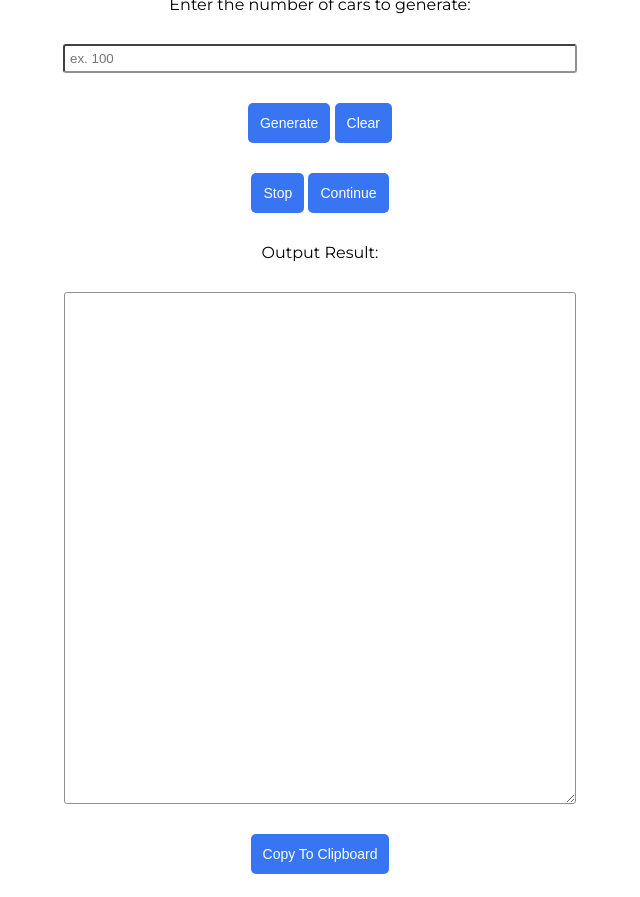
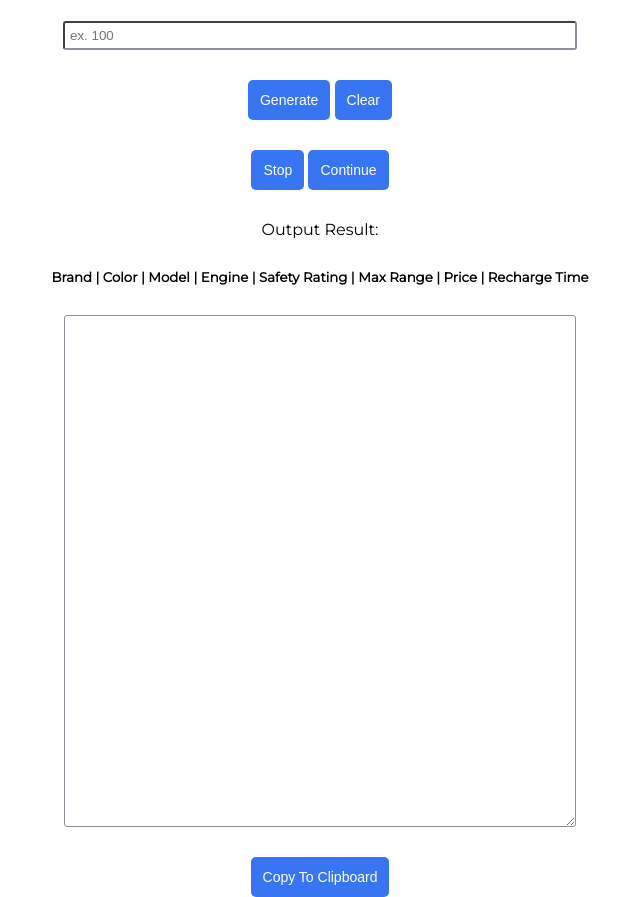
Before and after one commit to lyjacky11/CarsGenerator, a plain HTML site: page index.html in a window 1280 px wide. Shown: the whole page, without its empty margins (320-960 px from the left). Before the commit the page ends 874 px from the top, so only its background shows below. Drawn offline with Linux system fonts and the light colour scheme.

Commit message:
Added labels

```diff
--- a/index.html
+++ b/index.html
@@ -73,6 +73,7 @@
 		</div>
 
         <label>Output Result:</label>
+		<h5>Brand | Color | Model | Engine | Safety Rating | Max Range | Price | Recharge Time</h5>
         <textarea class="textbox" id="pasta" readonly></textarea>
 		<label id="msg" style="display:none">Output has been copied to clipboard!</label>
         <button class="button" onclick="copy()">Copy To Clipboard</button>
```
